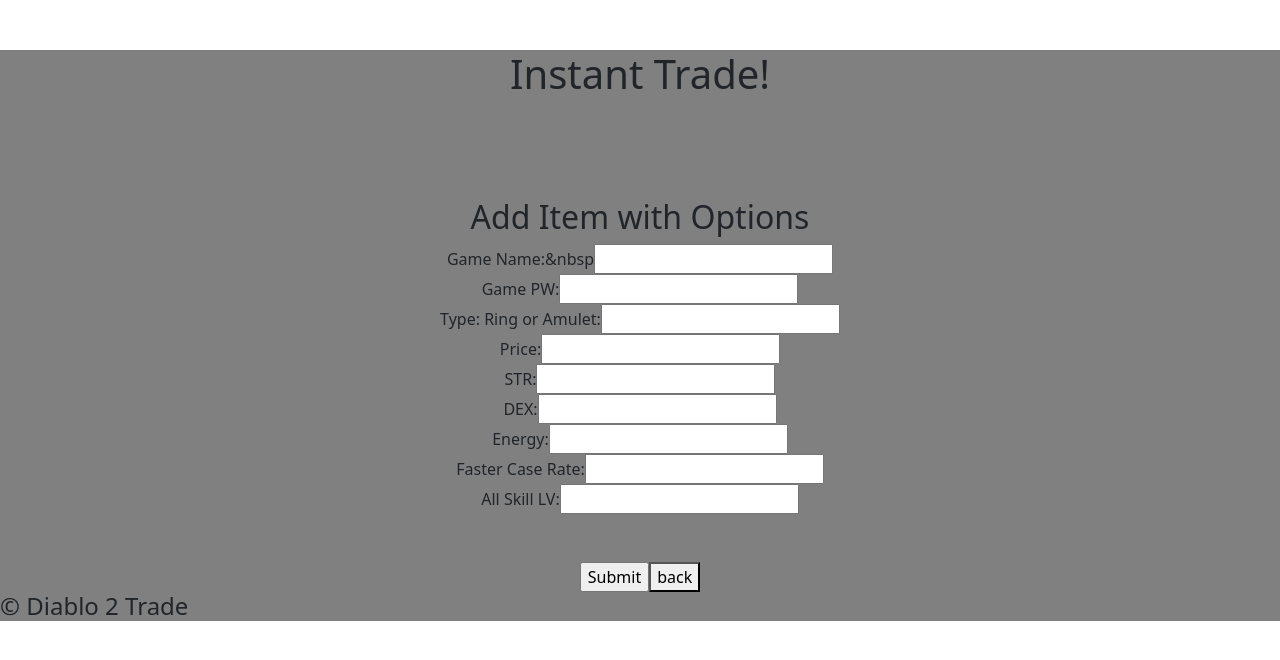
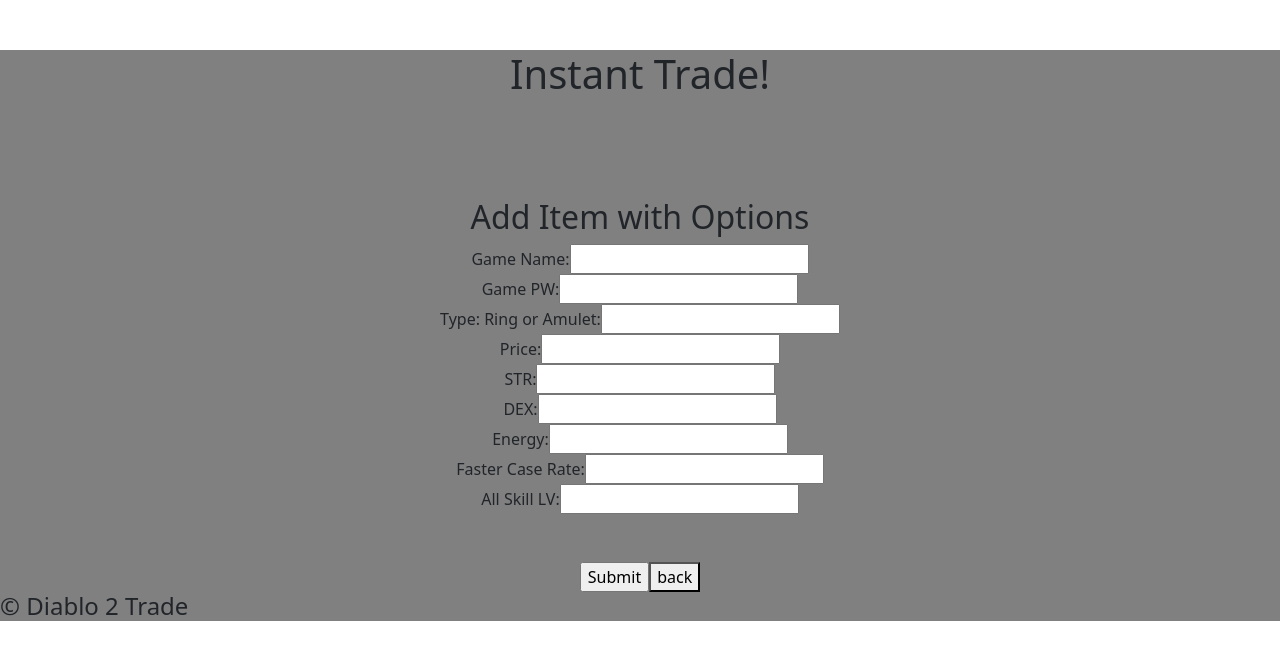
Before and after one commit to sky0815a/instant-trade-frontend, a React (Create React App) app: page /itemPost in a window 1280 px wide. Shown: the top 660 px of the page. Built offline with nearby package versions, Linux system fonts and the light colour scheme.

Commit message:
fixing webpackDedServer

```diff
--- a/src/components/itemPost.js
+++ b/src/components/itemPost.js
@@ -63,7 +63,7 @@ function AddItem() {
         <div className='itemPost'>
             <h2>Add Item with Options</h2>
             <form onSubmit={handleSubmit}>
-                <label for="Game">Game Name:&nbsp</label>
+                <label for="Game">Game Name:</label>
                 <input type="text" value={newForm.Game} name="Game" onChange={handleChange} />
                 <br />
                 <label for="PW">Game PW: </label>
```
